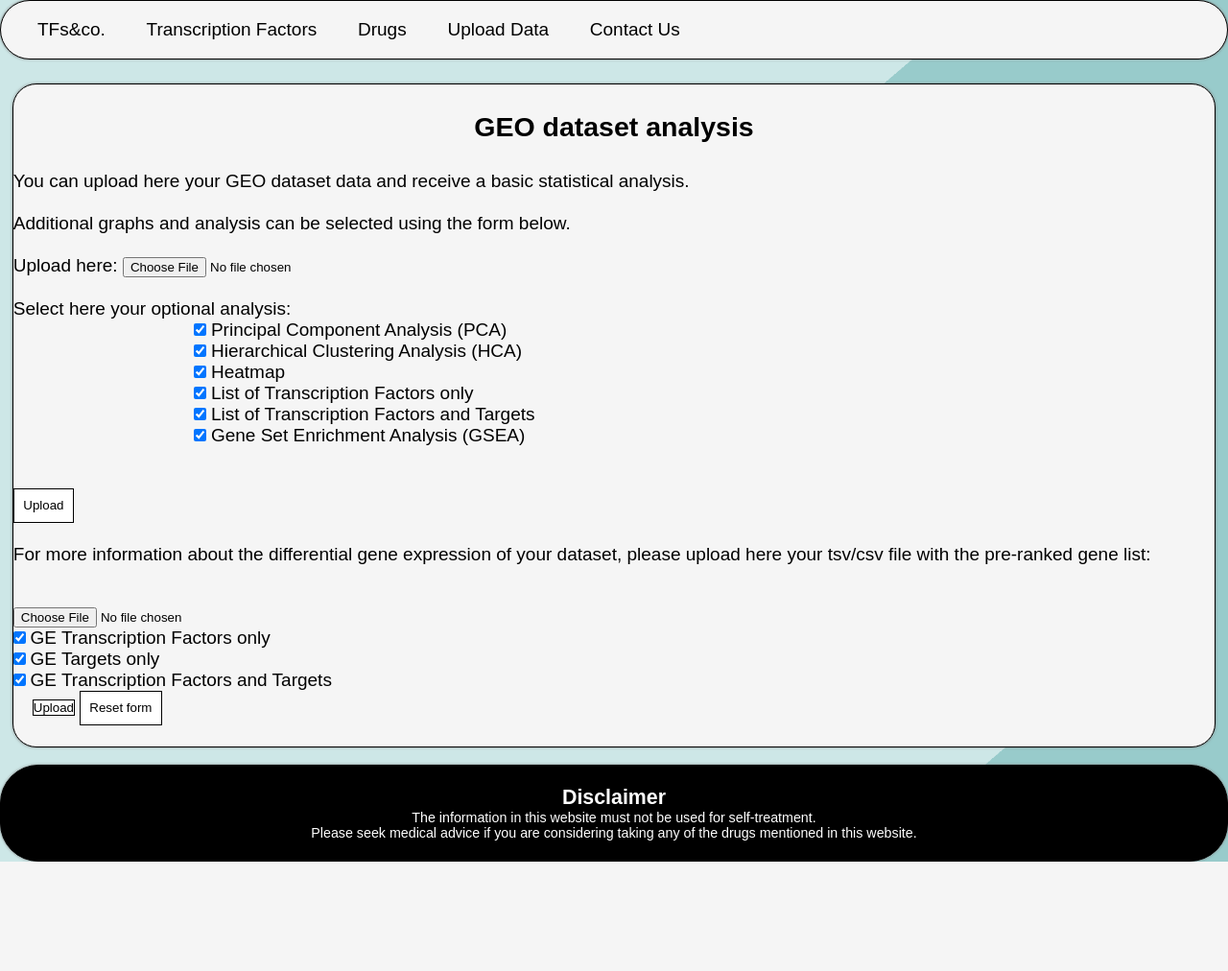
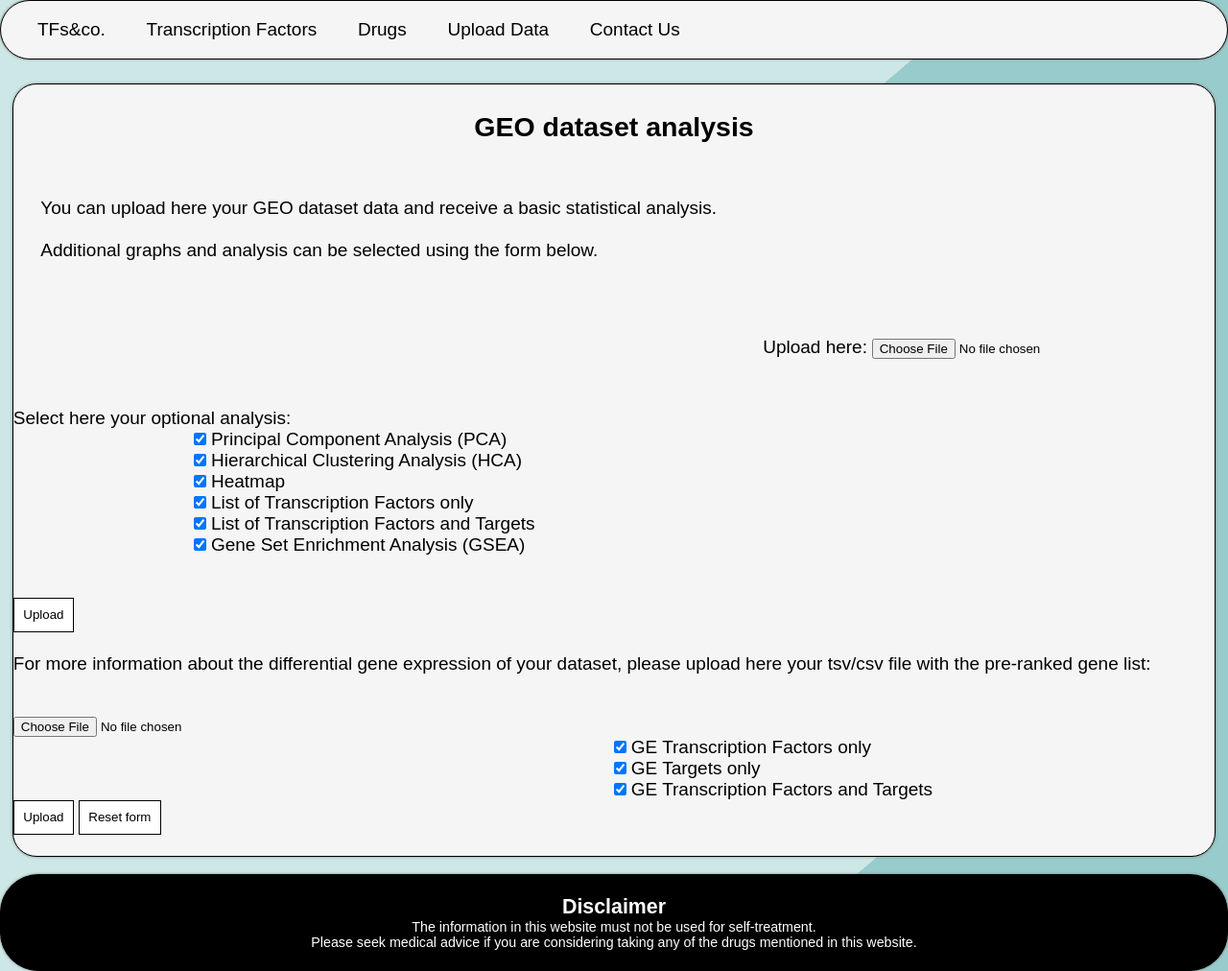
Before and after one commit to aelezi01/cleanTFsite, a Flask app: page /upload_data/ in a window 1280 px wide. Shown: the part 54-1066 px from the top of the page at 96% size. Before the commit the page ends 952 px from the top, so only its background shows below. Run offline with Flask 2, Linux system fonts and the light colour scheme.

Commit message:
ae 21:59 26/02

```diff
--- a/app.py
+++ b/app.py
@@ -3,10 +3,16 @@ import sqlite3 as sql
 import functions_for_samar
 import graphsFunctions
 from sqltools import TFsearch_functionalities, drug_search_functionalities, get_pdb_url, get_structure_url
+from werkzeug.utils import secure_filename
+import os
 
 # create a flask application object
 app_obj = Flask(__name__)
 app_obj.secret_key = 'GroupProject-bioinformatics21'
+
+# configure app for the file upload
+app_obj.config['ALLOWED_GDS_FILES'] = ['SOFT', 'GDS']
+app_obj.config['SAVE_FILE_LOCATION'] = '/cleanTFsite/'
 
 
 # homepage page
@@ -151,28 +157,46 @@ def drugs(drug_name):
 
 ## this function checks if file is in allowed format
 def allowed_GEOfile(filename):
-    """ returns True if file extension = gds or soft """
-    return '.' in filename and filename.rsplit('.', 1)[1].lower() in ["gds","soft"]
+
+
+    if not '.' in filename:
+        return False
+
+    # this splits the filename from its extension
+    ext = filename.rsplit('.', 1)[1]
+
+    # the if loop checks if the file is in the correct format
+    if ext.upper() in app.config['ALLOWED_GDS_FILES']:
+        return True
+    else:
+        return False
+
 
 ## this page allows the user to upload the GEO dataset
 @app_obj.route('/upload_data/', methods=['GET', 'POST'])
 def upload_data():
     if request.method == 'POST':
 
-        # this takes the file input and saves it
+        # this takes the file input from the HTML file
         new_file = request.files['fileGEO']
-        new_file.save(new_file)
 
         # check file
-        checkType = allowed_GEOfile(new_file)
+        if file and allowed_GEOfile(new_file.filename):
+            # this returns a secure name for the file
+            secureGDSfile = secure_filename(new_file.filename)
 
-        if checkType == True:
+            # this saves the file
+            new_file.save(new_file.secure_filename)
+            new_file.save(os.path.join(app_obj.config['SAVE_FILE_LOCATION'].filename))
+
             return redirect(url_for('stat_analysis', newdata = new_file))
         else:
             flash('The file uploaded is not compatible with our analysis tools.' + '\t' + 'Please upload a gds or soft file instead.')
             return render_template('upload_data.html')
     else:
         return render_template('upload_data.html')
+
+
 
 ## this page allows the user to access statistical analysis of their dataset
 @app_obj.route('/upload_data/<newdata>/')
--- a/static/styles/layout.css
+++ b/static/styles/layout.css
@@ -184,11 +184,26 @@ footer {
 
 /* upload page */
 
+.text1 {
+    padding: 1.5rem;
+}
+
+.uploadButton {
+    text-align: right;
+    padding: 1.5rem;
+    margin-right: 4rem;
+}
+
 .button1 {
     color: black;
     background-color: white;
     border: 1px solid black;
     padding: 0.5rem;
+}
+
+.options2 {
+    text-indent: 50%;
+
 }
 
 /* multiple pages */
--- a/templates/upload_data.html
+++ b/templates/upload_data.html
@@ -21,15 +21,15 @@
 
     <form action="#" method='post' enctype="multipart/form-data">
         <div>
-            <div>
+            <div class="text1">
                 <p>You can upload here your GEO dataset data and receive a basic statistical analysis.</p>
                 <br>
                 <p>Additional graphs and analysis can be selected using the form below.</p>
             </div>
             <!--the user can upload their GDS/soft data file here-->
-            <div class="fontBody">
+            <div class="uploadButton">
                 <br>
-                <label for="fileGEO" >Upload here:</label>
+                <label for="fileGEO" style="font-family: 'Oxygen', sans-serif;">Upload here:</label>
                 <input type="file" id="fileGEO" name="fileGEO" value="Select file" style="background-color: whitesmoke; color: black;" required>
                 <br>
             </div>
@@ -85,6 +85,7 @@
                 <br>
             </div>
 
+            <div class="options2">
                 <div>
                     <input type="checkbox" id="GEtf" value="graph" name="GEtf" checked>
                     <label for="GEtf">GE Transcription Factors only</label>
@@ -97,10 +98,13 @@
                     <input type="checkbox" id="GETFT" value="graph" name="GETFT" checked>
                     <label for="GETFT">GE Transcription Factors and Targets</label>
                 </div>
+            </div>
 
-            <input value="Upload" type="submit" style="margin-left: 20px; color: black; background-color: white; border: 1px solid black;">
+
+            <input value="Upload" type="submit" class="button1">
             <input type="reset" value="Reset form" class="button1">
             <br><br>
+
         </div>
     </form>
 </div>
```
Lines whose indentation alone changed are shown as unchanged.
